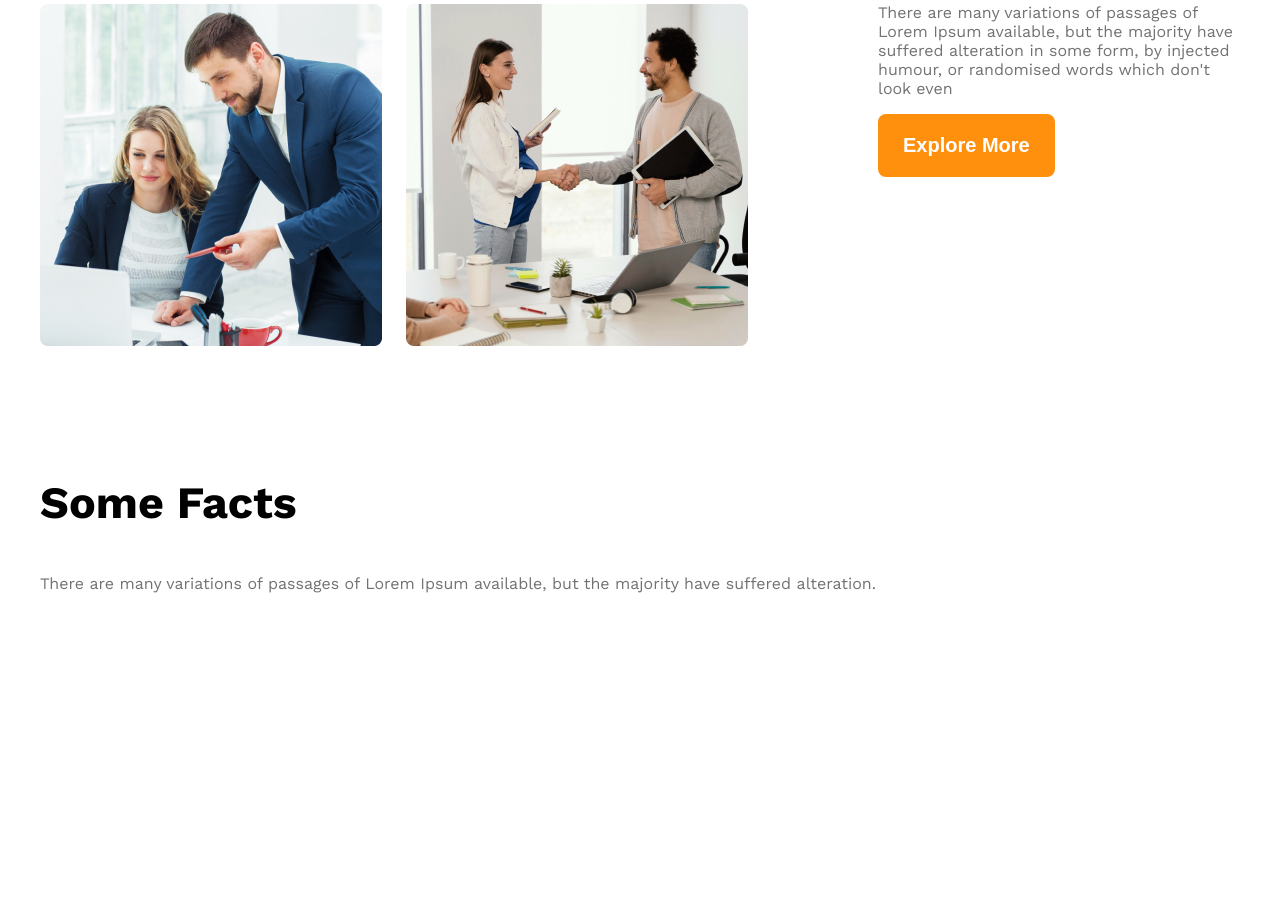
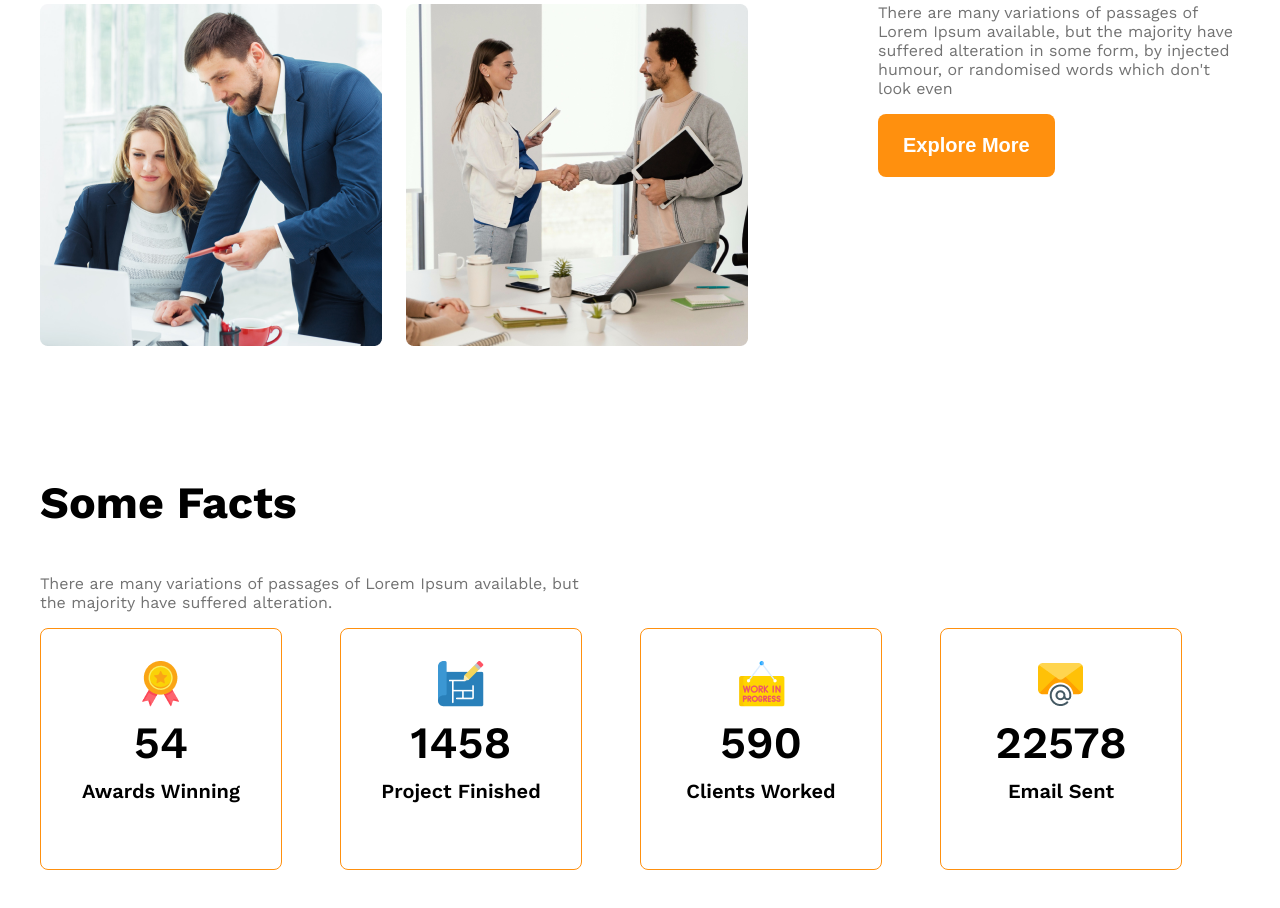
Before and after one commit to Nayeem-0070/g3-architect-website, a plain HTML site: page index.html in a window 1280 px wide. Shown: the part 1445-2353 px from the top of the page. Before the commit the page ends 2326 px from the top, so only its background shows below. Drawn offline with nearby package versions, Linux system fonts and the light colour scheme.

Commit message:
added some facts and also designed it

```diff
--- a/index.html
+++ b/index.html
@@ -43,53 +43,68 @@
       <!-- team section start -->
       <section class="teams display-flex">
         <div class="team-img-container">
-          <img src="images/team1.png" alt="two architect discussing about design">
-          <img src="images/team2.png" alt="">
-          <img src="images/team3.png" alt="">
-          <img src="images/team4.png" alt="">
+          <img
+            src="images/team1.png"
+            alt="two architect discussing about design"
+          />
+          <img src="images/team2.png" alt="" />
+          <img src="images/team3.png" alt="" />
+          <img src="images/team4.png" alt="" />
         </div>
         <div class="our-features">
-          <h3 class="section-title"><span id="quick-list" class="text-light-gray">Quick list</span> <span>of Our </span><span class="text-primary">Features</span></h3>
+          <h3 class="section-title">
+            <span id="quick-list" class="text-light-gray">Quick list</span>
+            <span>of Our </span><span class="text-primary">Features</span>
+          </h3>
           <p class="feature-description text-light-gray">
-            There are many variations of passages of Lorem Ipsum available, but the majority have suffered alteration in some form, by injected humour, or randomised words which don't look even
+            There are many variations of passages of Lorem Ipsum available, but
+            the majority have suffered alteration in some form, by injected
+            humour, or randomised words which don't look even
           </p>
           <button class="btn-primary">Explore More</button>
         </div>
       </section>
       <!-- featurs will enjoy -->
-       <section>
+      <section>
         <h3 class="section-title">Some Facts</h3>
-        <p class="text-light-gray">
-          There are many variations of passages of Lorem Ipsum available, but the majority have suffered alteration.
+        <p class="text-light-gray fact-description">
+          There are many variations of passages of Lorem Ipsum available, but
+          the majority have suffered alteration.
         </p>
         <div class="facts-container">
-          <div class="fact">
-            <img src="" alt="" class="fact-icon">
-            <h4 class="fact-number"></h4>
-            <h5 class="fact-name"></h5>
+          <div class="fact-card display-flex">
+            <div>
+              <img src="images/icons/ribon.png" alt="" class="fact-icon" />
+              <h4 class="fact-number">54</h4>
+              <h5 class="fact-name">Awards Winning</h5>
+            </div>
           </div>
-          <div class="fact">
-            <img src="" alt="" class="fact-icon">
-            <h4 class="fact-number"></h4>
-            <h5 class="fact-name"></h5>
+          <div class="fact-card display-flex">
+            <div>
+              <img src="images/icons/projects.png" alt="" class="fact-icon" />
+            <h4 class="fact-number">1458</h4>
+            <h5 class="fact-name">Project Finished</h5>
+            </div>
           </div>
-          <div class="fact">
-            <img src="" alt="" class="fact-icon">
-            <h4 class="fact-number"></h4>
-            <h5 class="fact-name"></h5>
+          <div class="fact-card display-flex">
+            <div>
+              <img src="images/icons/customers.png" alt="" class="fact-icon" />
+            <h4 class="fact-number">590</h4>
+            <h5 class="fact-name">Clients Worked</h5>
+            </div>
           </div>
-          <div class="fact">
-            <img src="" alt="" class="fact-icon">
-            <h4 class="fact-number"></h4>
-            <h5 class="fact-name"></h5>
+          <div class="fact-card display-flex">
+            <div>
+              <img src="images/icons/email.png" alt="" class="fact-icon" />
+            <h4 class="fact-number">22578</h4>
+            <h5 class="fact-name">Email Sent</h5>
+            </div>
           </div>
         </div>
-       </section>
+      </section>
 
-       <!-- some facts -->
-        <section class="some-facts">
-
-        </section>
+      <!-- some facts -->
+      <section class="some-facts"></section>
     </main>
 
     <footer></footer>
--- a/style/architect.css
+++ b/style/architect.css
@@ -105,6 +105,36 @@
     font-weight: 500;
 }
 
+/* some fact related styles */
+.facts-container{
+    display: grid;
+    grid-template-columns: repeat(4, 1fr);
+}
+.fact-card{
+    border: 1px solid #FF900E;
+    width: 240px;
+    height: 240px;
+    border-radius: 8px;
+    text-align: center;
+    align-items: center;
+    justify-content: center;
+}
+.fact-number{
+    font-size: 2.8rem;
+    font-weight: 600;
+    margin-top: 5px;
+    margin-bottom: 10px;
+}
+
+.fact-name{
+    font-size: 1.25rem;
+    font-weight: 600;
+    margin-top: 10px;
+}
+
+.fact-description{
+    max-width: 540px;
+}
 /* responsive media query */
 @media screen and (max-width:576px) {
     .navbar{
```
